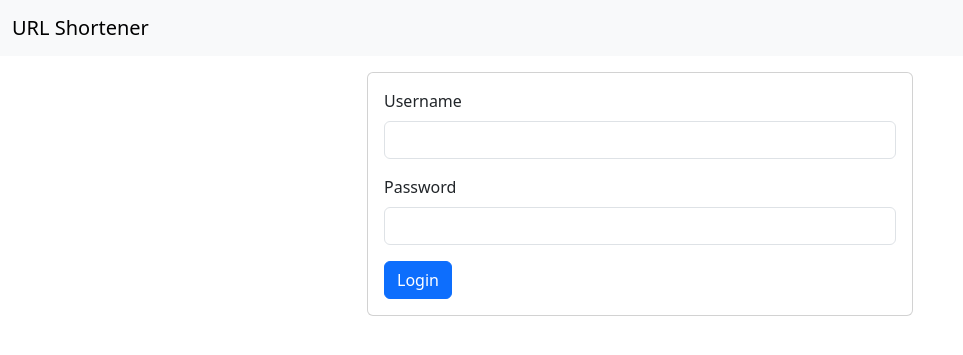
After one commit to vinkomlacic/url-shortener, a Django app: page /accounts/login in a window 1280 px wide. The commit adds this page. Shown: the top 355 px of the page, without its empty margins (0-963 px from the left). Run offline with Django 4.2, Linux system fonts and the light colour scheme.

Commit message:
Add login and logout flows
Refs: #URLS-1

```diff
--- /dev/null
+++ b/accounts/templates/accounts/login.html
@@ -0,0 +1,31 @@
+{% extends 'core/base.html' %}
+
+{% block body %}
+
+    <div class="container">
+        <div class="row mt-3">
+            <div class="col-lg-6 offset-lg-3">
+                <div class="card">
+                    <div class="card-body">
+                        <form action="" method="post">
+                            {% csrf_token %}
+
+                            <div class="mb-3">
+                                <label for="username-input" class="form-label">Username</label>
+                                <input name="username" type="text" class="form-control" id="username-input">
+                            </div>
+
+                            <div class="mb-3">
+                                <label for="password-input" class="form-label">Password</label>
+                                <input name="password" type="password" class="form-control" id="password-input">
+                            </div>
+
+                            <button type="submit" class="btn btn-primary">Login</button>
+                        </form>
+                    </div>
+                </div>
+            </div>
+        </div>
+    </div>
+
+{% endblock %}
--- /dev/null
+++ b/accounts/urls.py
@@ -0,0 +1,10 @@
+from django.urls import path
+
+from .views import URLShortenerLoginView, URLShortenerLogoutView
+
+app_name = 'accounts'
+
+urlpatterns = [
+    path('login', URLShortenerLoginView.as_view(), name='login'),
+    path('logout', URLShortenerLogoutView.as_view(), name='logout'),
+]
--- a/accounts/views.py
+++ b/accounts/views.py
@@ -1,3 +1,10 @@
-from django.shortcuts import render
 
-# Create your views here.
+from django.contrib.auth.views import LoginView, LogoutView
+
+
+class URLShortenerLoginView(LoginView):
+    template_name = 'accounts/login.html'
+
+
+class URLShortenerLogoutView(LogoutView):
+    pass
--- a/core/templates/core/base.html
+++ b/core/templates/core/base.html
@@ -4,13 +4,30 @@
     <meta charset="UTF-8">
     <title>URLs</title>
 
+    <!-- Bootstrap 5.3.1 -->
     <link href="https://cdn.jsdelivr.net/npm/bootstrap@5.3.1/dist/css/bootstrap.min.css" rel="stylesheet" integrity="sha384-4bw+/aepP/YC94hEpVNVgiZdgIC5+VKNBQNGCHeKRQN+PtmoHDEXuppvnDJzQIu9" crossorigin="anonymous">
+    <!-- Bootstrap icons library -->
+    <link rel="stylesheet" href="https://cdn.jsdelivr.net/npm/bootstrap-icons@1.10.5/font/bootstrap-icons.css">
 </head>
 <body>
 
     <nav class="navbar navbar-expand-lg bg-body-tertiary">
         <div class="container-fluid">
             <a class="navbar-brand" href="#">URL Shortener</a>
+
+            {% if user.is_authenticated %}
+                <div class="dropstart">
+                    <button class="btn btn-light" type="button" id="dropdown-menu-button" data-bs-toggle="dropdown" aria-expanded="false">
+                        <i class="bi bi-person"></i> {{ user.username }}
+                    </button>
+
+                    <ul class="dropdown-menu" aria-labelledby="dropdown-menu-button">
+                        <li><a class="dropdown-item" href="{% url 'accounts:logout' %}">
+                            <i class="bi bi-box-arrow-left"></i> Logout
+                        </a></li>
+                    </ul>
+                </div>
+            {% endif %}
         </div>
     </nav>
 
--- a/core/templates/core/short_url_list.html
+++ b/core/templates/core/short_url_list.html
@@ -3,7 +3,7 @@
 
 {% block body %}
 
-    <div class="container-fluid">
+    <div class="container mt-md-3 mt-lg-5">
         <div class="row">
             <div class="col">
                 <div class="card">
--- a/core/urls.py
+++ b/core/urls.py
@@ -1,10 +1,12 @@
 from django.urls import path
+from django.views.generic import RedirectView
 
 from .views import RedirectShortURL, ShortURLList, ShortURLCreate
 
 app_name = 'core'
 
 urlpatterns = [
+    path('', RedirectView.as_view(pattern_name='core:url_list'), name='home'),
     path('urls', ShortURLList.as_view(), name='url_list'),
     path('urls/create', ShortURLCreate.as_view(), name='url_create'),
     path('<str:short_url>', RedirectShortURL.as_view(), name='redirect'),
--- a/url_shortener/settings.py
+++ b/url_shortener/settings.py
@@ -138,3 +138,8 @@ AUTH_USER_MODEL = 'accounts.User'
 CRISPY_ALLOWED_TEMPLATE_PACKS = 'bootstrap5'
 
 CRISPY_TEMPLATE_PACK = 'bootstrap5'
+
+
+LOGIN_URL = 'accounts:login'
+LOGIN_REDIRECT_URL = 'core:home'
+LOGOUT_REDIRECT_URL = 'accounts:login'
--- a/url_shortener/urls.py
+++ b/url_shortener/urls.py
@@ -21,4 +21,5 @@ urlpatterns = [
     path('admin/', admin.site.urls),
 
     path('', include('core.urls')),
+    path('accounts/', include('accounts.urls')),
 ]
```
Also changed, not shown: core/views.py (+8 -3 lines).
